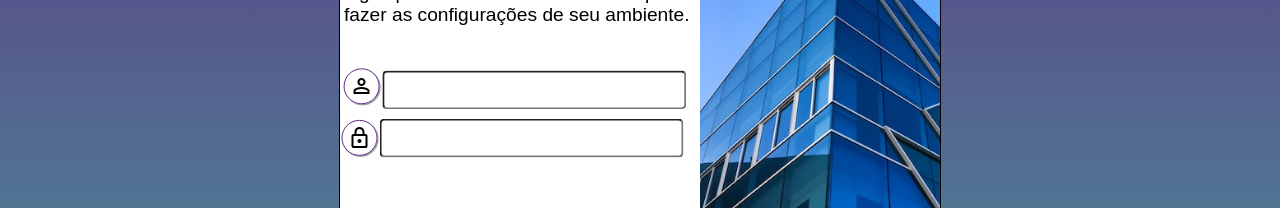
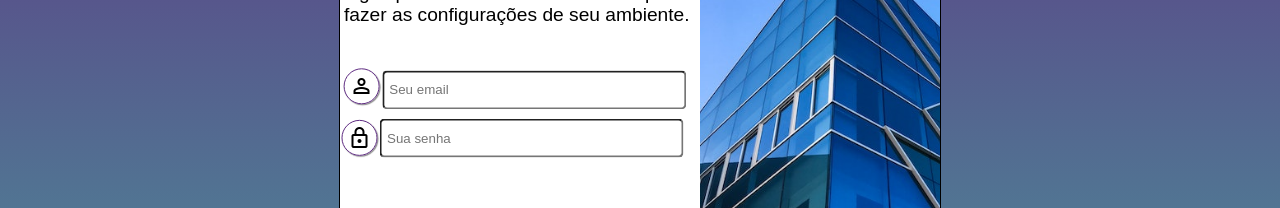
Before and after one commit to Matt-96/projeto-login, a plain HTML site: page index.html in a window 1280 px wide. Shown: the part 293-501 px from the top of the page. Drawn offline with nearby package versions, Linux system fonts and the light colour scheme.

Commit message:
Update index.html

```diff
--- a/index.html
+++ b/index.html
@@ -20,12 +20,12 @@
                 <div id="login">
                     <span class="material-symbols-outlined">person</span>
                     <label for="log"></label>
-                    <input type="email" name="log" id="log" required>
+                    <input type="email" name="log" id="log" required placeholder="Seu email">
                 </div>
                 <div id="pass">
                     <span class="material-symbols-outlined">lock</span>
                     <label for="pass"></label>
-                    <input type="password" name="pass" id="pass" required max="8">
+                    <input type="password" name="pass" id="pass" required max="8" placeholder="Sua senha">
                 </div>
                 <div id="botoes">
                     <input type="submit" value="Entrar">
```
